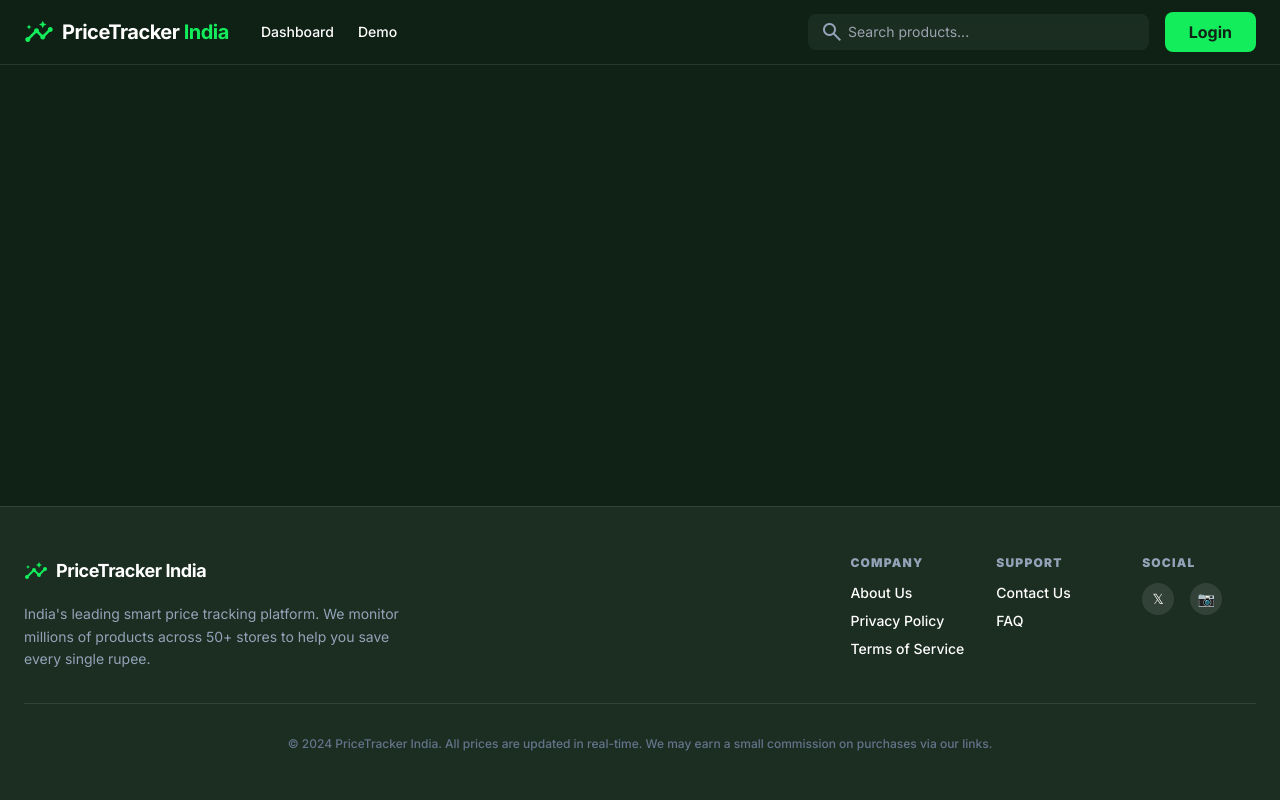
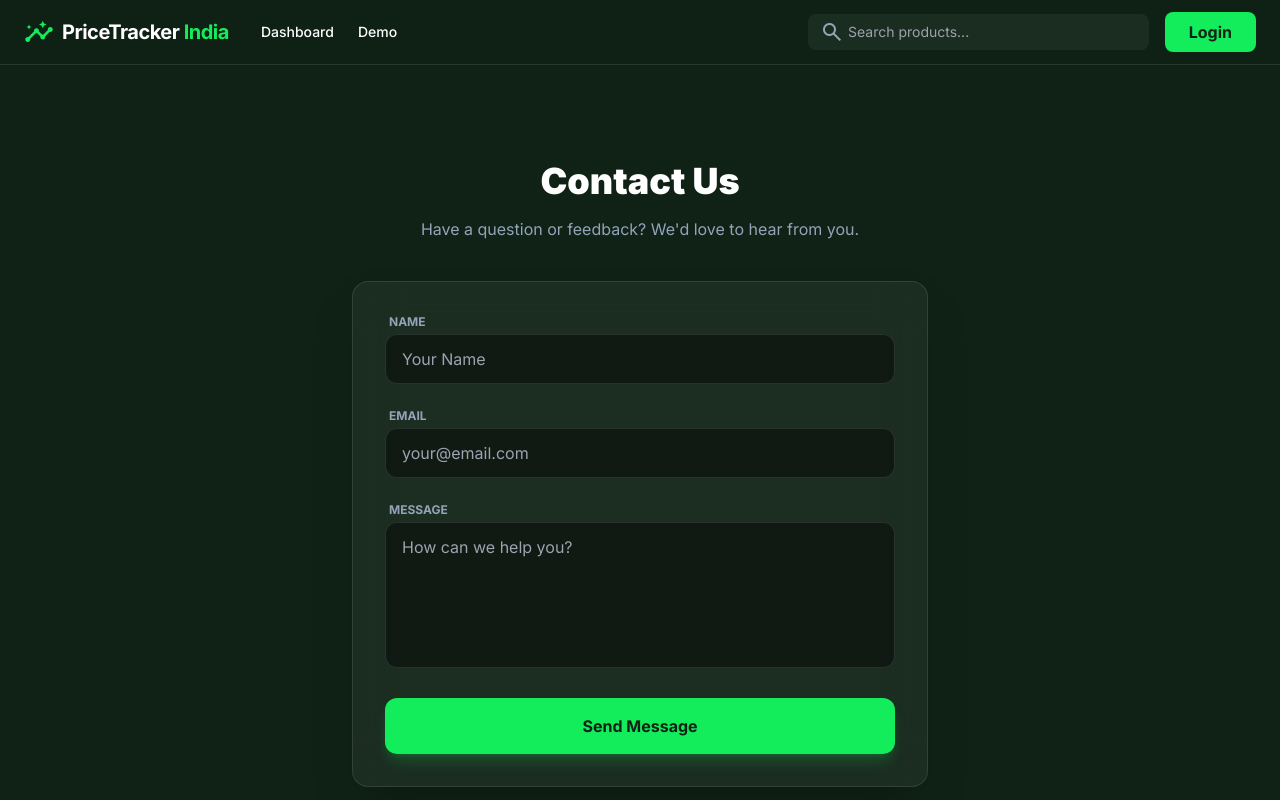
Before and after one commit to Ankittt-14/smart-price-tracker, a React (Vite) app in the folder client/: page /contact in a window 1280 px wide. Shown: the top 800 px of the page. Built offline with nearby package versions, Linux system fonts and the light colour scheme; no server answers.

Commit message:
Feat: Add Contact, Privacy, Terms pages and backend support

```diff
--- a/client/src/App.jsx
+++ b/client/src/App.jsx
@@ -12,6 +12,9 @@ import DashboardPage from './pages/DashboardPage';
 import LoginPage from './pages/LoginPage';
 import RegisterPage from './pages/RegisterPage';
 import AboutPage from './pages/AboutPage';
+import ContactPage from './pages/ContactPage';
+import PrivacyPage from './pages/PrivacyPage';
+import TermsPage from './pages/TermsPage';
 
 function App() {
   return (
@@ -26,9 +29,9 @@ function App() {
             <Route path="/login" element={<LoginPage />} />
             <Route path="/register" element={<RegisterPage />} />
             <Route path="/about" element={<AboutPage />} />
-            {/* Redirect others to About for now */}
-            <Route path="/privacy" element={<AboutPage />} />
-            <Route path="/terms" element={<AboutPage />} />
+            <Route path="/contact" element={<ContactPage />} />
+            <Route path="/privacy" element={<PrivacyPage />} />
+            <Route path="/terms" element={<TermsPage />} />
           </Routes>
         </main>
         <Footer />
--- a/client/src/components/common/Footer.jsx
+++ b/client/src/components/common/Footer.jsx
@@ -29,7 +29,7 @@ const Footer = () => {
           <div className="space-y-3">
             <h4 className="text-xs font-black uppercase tracking-widest text-slate-400">Support</h4>
             <ul className="text-sm space-y-2 font-medium">
-              <li><a href="mailto:support@pricetrackerindia.com" className="hover:text-primary transition-colors">Contact Us</a></li>
+              <li><Link to="/contact" className="hover:text-primary transition-colors">Contact Us</Link></li>
               <li><Link to="/faq" className="hover:text-primary transition-colors">FAQ</Link></li>
             </ul>
           </div>
--- /dev/null
+++ b/client/src/pages/ContactPage.jsx
@@ -0,0 +1,90 @@
+import React, { useState } from 'react';
+import { toast } from 'react-toastify';
+import api from '../services/api';
+
+const ContactPage = () => {
+    const [formData, setFormData] = useState({ name: '', email: '', message: '' });
+    const [loading, setLoading] = useState(false);
+
+    const handleSubmit = async (e) => {
+        e.preventDefault();
+        setLoading(true);
+        try {
+            await api.post('/support/contact', formData);
+            toast.success('Message sent successfully!');
+            setFormData({ name: '', email: '', message: '' });
+        } catch (error) {
+            toast.error('Failed to send message. Please try again.');
+        } finally {
+            setLoading(false);
+        }
+    };
+
+    return (
+        <div className="min-h-screen bg-background-dark text-white pt-24 pb-12 px-6">
+            <div className="max-w-xl mx-auto">
+                <div className="text-center mb-10">
+                    <h1 className="text-4xl font-black mb-4">Contact Us</h1>
+                    <p className="text-slate-400">Have a question or feedback? We'd love to hear from you.</p>
+                </div>
+
+                <div className="bg-white/5 backdrop-blur-xl border border-white/10 rounded-2xl p-8 shadow-2xl">
+                    <form onSubmit={handleSubmit} className="space-y-6">
+                        <div>
+                            <label className="block text-xs font-bold uppercase text-slate-400 mb-1 ml-1">Name</label>
+                            <input
+                                type="text"
+                                required
+                                value={formData.name}
+                                onChange={(e) => setFormData({ ...formData, name: e.target.value })}
+                                className="w-full bg-black/40 border border-white/10 rounded-xl px-4 py-3 focus:ring-2 focus:ring-primary/50 text-white outline-none transition-all"
+                                placeholder="Your Name"
+                            />
+                        </div>
+
+                        <div>
+                            <label className="block text-xs font-bold uppercase text-slate-400 mb-1 ml-1">Email</label>
+                            <input
+                                type="email"
+                                required
+                                value={formData.email}
+                                onChange={(e) => setFormData({ ...formData, email: e.target.value })}
+                                className="w-full bg-black/40 border border-white/10 rounded-xl px-4 py-3 focus:ring-2 focus:ring-primary/50 text-white outline-none transition-all"
+                                placeholder="your@email.com"
+                            />
+                        </div>
+
+                        <div>
+                            <label className="block text-xs font-bold uppercase text-slate-400 mb-1 ml-1">Message</label>
+                            <textarea
+                                required
+                                rows="5"
+                                value={formData.message}
+                                onChange={(e) => setFormData({ ...formData, message: e.target.value })}
+                                className="w-full bg-black/40 border border-white/10 rounded-xl px-4 py-3 focus:ring-2 focus:ring-primary/50 text-white outline-none transition-all resize-none"
+                                placeholder="How can we help you?"
+                            ></textarea>
+                        </div>
+
+                        <button
+                            type="submit"
+                            disabled={loading}
+                            className="w-full bg-primary hover:bg-primary/90 text-background-dark font-bold py-4 rounded-xl transition-all disabled:opacity-50 shadow-lg shadow-primary/20 flex items-center justify-center gap-2"
+                        >
+                            {loading ? <span className="material-symbols-outlined animate-spin">refresh</span> : 'Send Message'}
+                        </button>
+                    </form>
+                </div>
+
+                <div className="mt-10 text-center text-slate-500 text-sm">
+                    <p>Or email us directly at:</p>
+                    <a href="mailto:masterrajaniket@gmail.com" className="text-primary font-bold hover:underline">
+                        masterrajaniket@gmail.com
+                    </a>
+                </div>
+            </div>
+        </div>
+    );
+};
+
+export default ContactPage;
--- /dev/null
+++ b/client/src/pages/PrivacyPage.jsx
@@ -0,0 +1,47 @@
+import React from 'react';
+
+const PrivacyPage = () => {
+    return (
+        <div className="min-h-screen bg-background-dark text-white pt-24 pb-12 px-6">
+            <div className="max-w-3xl mx-auto prose prose-invert">
+                <h1 className="text-4xl font-black mb-8">Privacy Policy</h1>
+                <p className="text-slate-400 mb-8">Last Updated: {new Date().toLocaleDateString()}</p>
+
+                <section className="mb-8">
+                    <h2 className="text-2xl font-bold mb-4 text-white">1. Information We Collect</h2>
+                    <p className="text-slate-300">
+                        We collect basic information required to provide our services, specifically your email address for account creation and price alert notifications. We do not sell your personal data to third parties.
+                    </p>
+                </section>
+
+                <section className="mb-8">
+                    <h2 className="text-2xl font-bold mb-4 text-white">2. How We Use Your Data</h2>
+                    <p className="text-slate-300">
+                        Your data is used solely for:
+                    </p>
+                    <ul className="list-disc pl-6 text-slate-300 space-y-2 mt-2">
+                        <li>Sending you price drop alerts.</li>
+                        <li>Managing your account and preferences.</li>
+                        <li>Improving our service performance.</li>
+                    </ul>
+                </section>
+
+                <section className="mb-8">
+                    <h2 className="text-2xl font-bold mb-4 text-white">3. Cookies</h2>
+                    <p className="text-slate-300">
+                        We use essential cookies to keep you logged in and remember your preferences. These are necessary for the website to function properly.
+                    </p>
+                </section>
+
+                <section className="mb-8">
+                    <h2 className="text-2xl font-bold mb-4 text-white">4. Contact Us</h2>
+                    <p className="text-slate-300">
+                        If you have any questions about this Privacy Policy, please contact us at <a href="mailto:masterrajaniket@gmail.com" className="text-primary">masterrajaniket@gmail.com</a>.
+                    </p>
+                </section>
+            </div>
+        </div>
+    );
+};
+
+export default PrivacyPage;
--- /dev/null
+++ b/client/src/pages/TermsPage.jsx
@@ -0,0 +1,42 @@
+import React from 'react';
+
+const TermsPage = () => {
+    return (
+        <div className="min-h-screen bg-background-dark text-white pt-24 pb-12 px-6">
+            <div className="max-w-3xl mx-auto prose prose-invert">
+                <h1 className="text-4xl font-black mb-8">Terms of Service</h1>
+                <p className="text-slate-400 mb-8">Last Updated: {new Date().toLocaleDateString()}</p>
+
+                <section className="mb-8">
+                    <h2 className="text-2xl font-bold mb-4 text-white">1. Acceptance of Terms</h2>
+                    <p className="text-slate-300">
+                        By accessing and using PriceTracker India, you accept and agree to be bound by the terms and provision of this agreement.
+                    </p>
+                </section>
+
+                <section className="mb-8">
+                    <h2 className="text-2xl font-bold mb-4 text-white">2. Use of Service</h2>
+                    <p className="text-slate-300">
+                        Our service allows you to track prices of products from various e-commerce websites. You agree to use this service only for personal, non-commercial purposes.
+                    </p>
+                </section>
+
+                <section className="mb-8">
+                    <h2 className="text-2xl font-bold mb-4 text-white">3. Disclaimer</h2>
+                    <p className="text-slate-300">
+                        PriceTracker India is not affiliated with any of the e-commerce stores we track. Product prices and availability are accurate as of the date/time indicated and are subject to change.
+                    </p>
+                </section>
+
+                <section className="mb-8">
+                    <h2 className="text-2xl font-bold mb-4 text-white">4. Termination</h2>
+                    <p className="text-slate-300">
+                        We reserve the right to terminate your access to the site without cause or notice.
+                    </p>
+                </section>
+            </div>
+        </div>
+    );
+};
+
+export default TermsPage;
```
Also changed, not shown: 2 other files (tests, documents, lock files or other folders).
